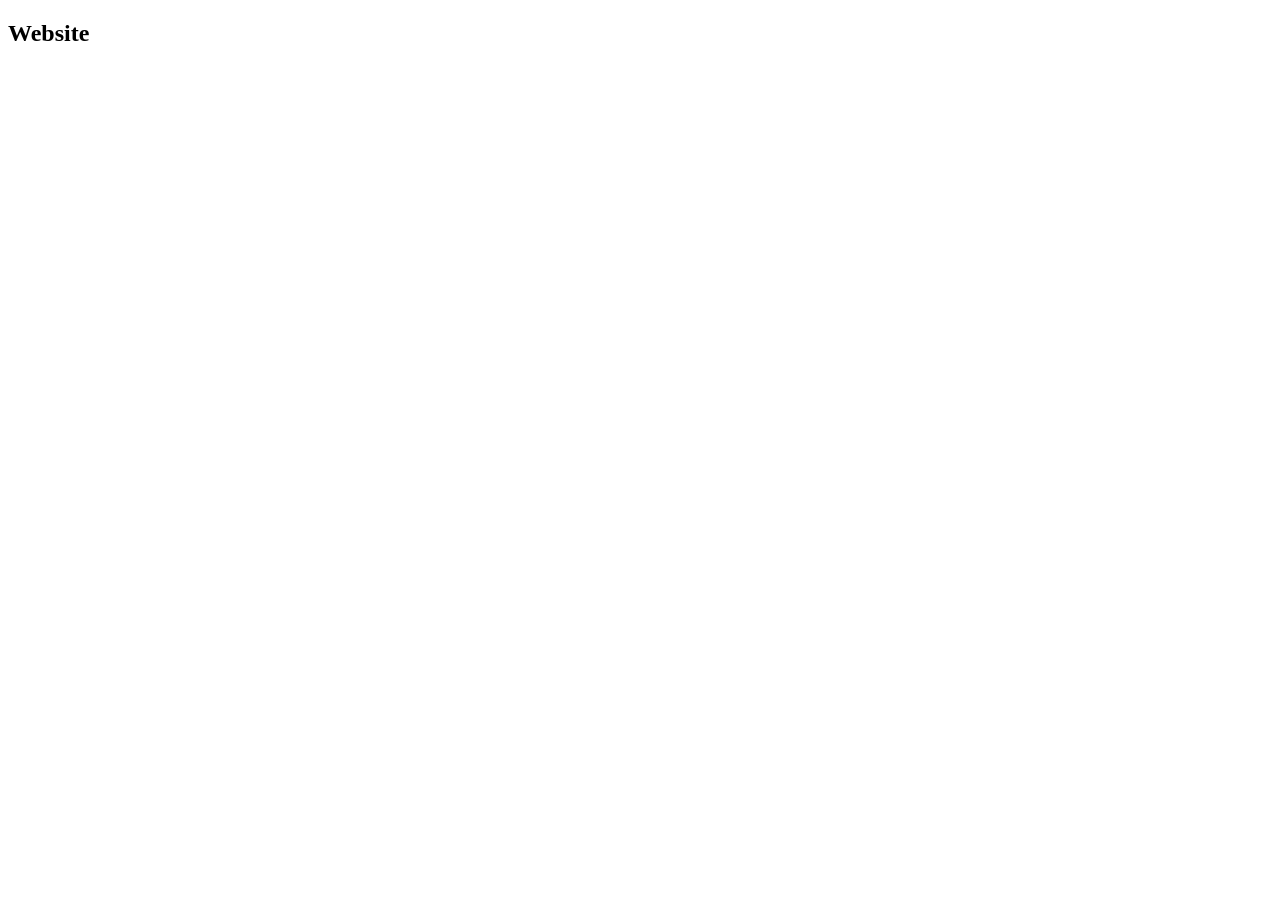
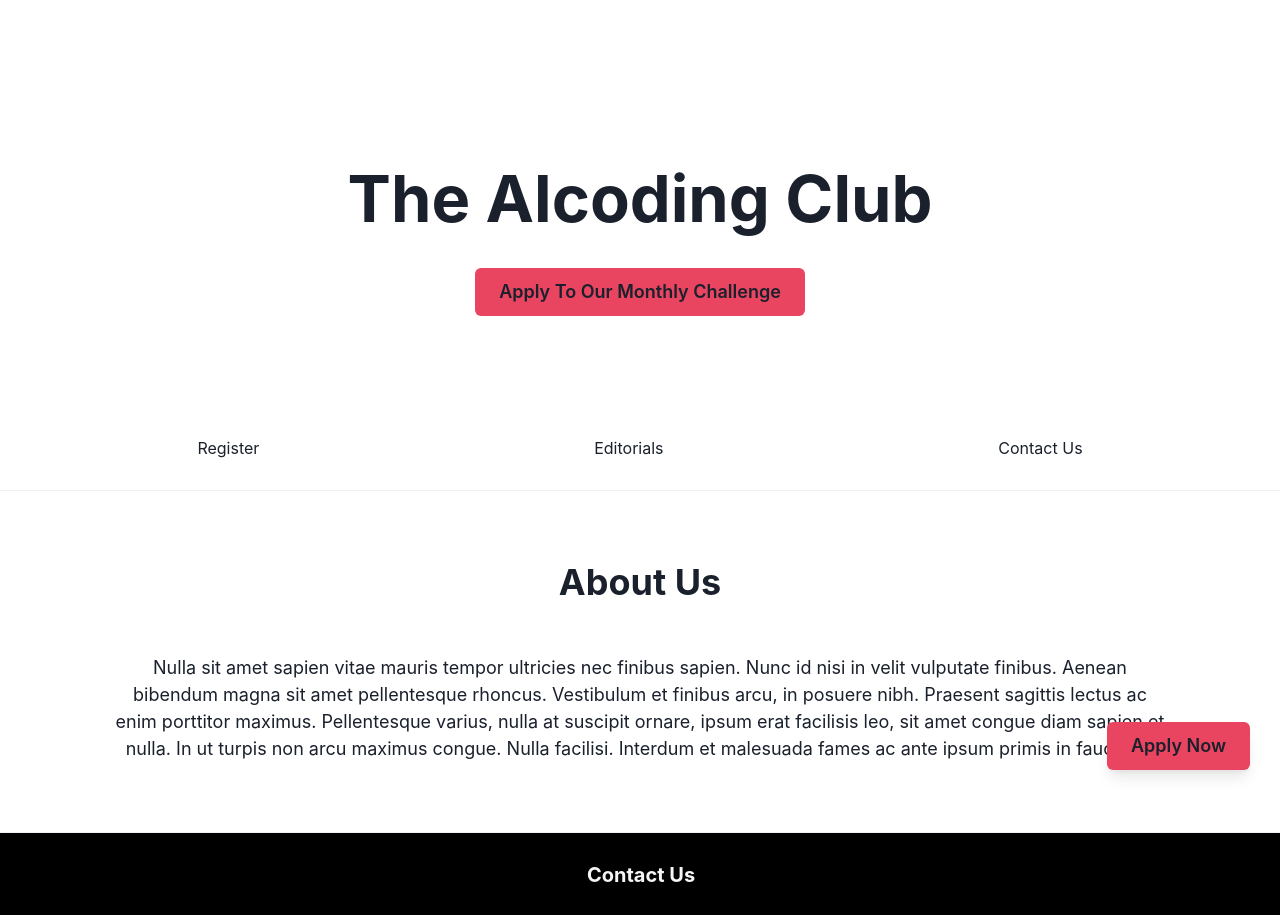
Before and after one commit to pes-alcoding-club/website, a Next.js app: page / in a window 1280 px wide. Shown: the top 915 px of the page. Before the commit the page ends 800 px from the top, so only its background shows below. Built offline with nearby package versions, Linux system fonts and the light colour scheme.

Commit message:
MainPage

```diff
--- a/package.json
+++ b/package.json
@@ -9,7 +9,9 @@
     "framer-motion": "^3.2.0",
     "next": "^10.0.5",
     "react": "^16.14.0",
-    "react-dom": "^16.14.0"
+    "react-dom": "^16.14.0",
+    "react-icons": "^4.1.0",
+    "react-router-dom": "^5.2.0"
   },
   "devDependencies": {
     "@types/node": "^14.14.20",
--- /dev/null
+++ b/pages/Components/AboutUs.tsx
@@ -0,0 +1,14 @@
+import React from 'react'
+import { Container,Button,Text,Heading,Divider } from '@chakra-ui/react'
+
+const AboutUs = () => {
+    return (
+        <div>
+            <Heading style={{textAlign:"center",margin:"70px auto 50px"}}>About Us</Heading>
+            <Text align="center" style={{padding:"0 110px 0 110px",margin:"0 0 70px 0"}} fontSize="lg">Nulla sit amet sapien vitae mauris tempor ultricies nec finibus sapien. Nunc id nisi in velit vulputate finibus. Aenean bibendum magna sit amet pellentesque rhoncus. Vestibulum et finibus arcu, in posuere nibh. Praesent sagittis lectus ac enim porttitor maximus. Pellentesque varius, nulla at suscipit ornare, ipsum erat facilisis leo, sit amet congue diam sapien et nulla. In ut turpis non arcu maximus congue. Nulla facilisi. Interdum et malesuada fames ac ante ipsum primis in faucibus.</Text>
+            <Divider/>
+        </div>
+
+    )
+}
+export default AboutUs
--- /dev/null
+++ b/pages/Components/Floating.tsx
@@ -0,0 +1,9 @@
+import React,{useState} from 'react'
+import { Container,Button, Heading,Divider,Link} from '@chakra-ui/react'
+const Floating = () => {
+    const [Ans,setAns]=useState("1");
+    return (
+            <Button size="lg" _hover={{textColor:"whitesmoke"}} boxShadow="lg" bgColor="#e94560" style={{opacity:Ans,position:"fixed",bottom:"30px",right:"30px"}}>Apply Now</Button>
+    )
+}
+export default Floating
--- /dev/null
+++ b/pages/Components/Footer.tsx
@@ -0,0 +1,27 @@
+import React from 'react'
+import { Container, Button, Heading, Divider, HStack } from '@chakra-ui/react'
+import {Link} from "react-router-dom";
+import { FaInstagram, FaLinkedin } from 'react-icons/fa'
+import {SiGmail} from "react-icons/si"
+const Footer = () => {
+    return (
+        <footer style={{ width: '100%',padding:"20px",position:"relative",backgroundColor:"black"}}>
+            <Heading align="center" fontSize="xl" color="whitesmoke" style={{margin:"10px 0 20px 2px"}}>Contact Us</Heading>
+            <div style={{display:"flex",position:"relative",width:"100%"}}>
+                <div style={{margin:"0px auto",display:"flex"}}>
+            <a href="https://www.instagram.com/thealcodingclub/"><Button _hover={{bg:"#bc2a8d",textColor:"whitesmoke"}} leftIcon={<FaInstagram />} to="https://www.instagram.com/thealcodingclub" style={{display:"flex",margin:"10px"}}>
+                Instagram
+            </Button>
+            </a>
+            <a href="https://www.linkedin.com/company/the-alcoding-club/"><Button _hover={{bg:"#0e76a8",textColor:"whitesmoke"}} leftIcon={<FaLinkedin style={{margin:"0 3px 0 3px"}} />} style={{display:"flex",margin:"10px"}}>
+                LinkedIn
+            </Button></a>
+            <Button _hover={{bg:"#DB4437",textColor:"whitesmoke"}} leftIcon={<SiGmail style={{margin:"0 5px 0 5px"}} />} style={{display:"flex",margin:"10px",padding:"0 27px"}}>
+                Mail
+            </Button>
+            </div>
+            </div>
+        </footer>
+    )
+}
+export default Footer
--- /dev/null
+++ b/pages/Components/Header.tsx
@@ -0,0 +1,15 @@
+import React from 'react'
+import { Container,Button, Heading,Divider} from '@chakra-ui/react'
+import Nav from "./Nav";
+const Header = () => {
+    return (
+        <div>
+            <Heading style={{textAlign:"center",margin:"160px 0 0 0",fontSize:"65px"}}>The Alcoding Club</Heading>
+            <Button size="lg" _hover={{bg:"#0f3460",textColor:"whitesmoke"}} bgColor="#e94560" style={{margin:"30px auto 90px",display:"block"}}>Apply To Our Monthly Challenge</Button>
+            <Nav/>
+            <Divider/>
+        </div>
+
+    )
+}
+export default Header
--- /dev/null
+++ b/pages/Components/Nav.tsx
@@ -0,0 +1,13 @@
+import React from 'react'
+import { Container,Button, Heading,Divider,Link} from '@chakra-ui/react'
+const Nav = () => {
+    return (
+        <div style={{display:"flex",padding:"30px",width:"100%",justifyContent:"space-around"}}>
+            <Link>Register</Link>
+            <Link>Editorials</Link>
+            <Link>Contact Us</Link>
+        </div>
+
+    )
+}
+export default Nav
--- a/pages/index.tsx
+++ b/pages/index.tsx
@@ -1,11 +1,18 @@
 import React from 'react'
-import { Container, Heading } from '@chakra-ui/react'
+import { Container, Heading,ChakraProvider} from '@chakra-ui/react'
+import Header from "./Components/Header";
+import AboutUs from "./Components/AboutUs";
+import Floating from "./Components/Floating";
+import Footer from "./Components/Footer";
 
 const Landing = () => {
     return (
-        <Container>
-            <Heading>Website</Heading>
-        </Container>
+        <ChakraProvider>
+            <Header/>
+            <AboutUs/>
+            <Footer/>
+            <Floating/>
+        </ChakraProvider>
     )
 }
 
```
Also changed, not shown: 1 other file (tests, documents, lock files or other folders).
